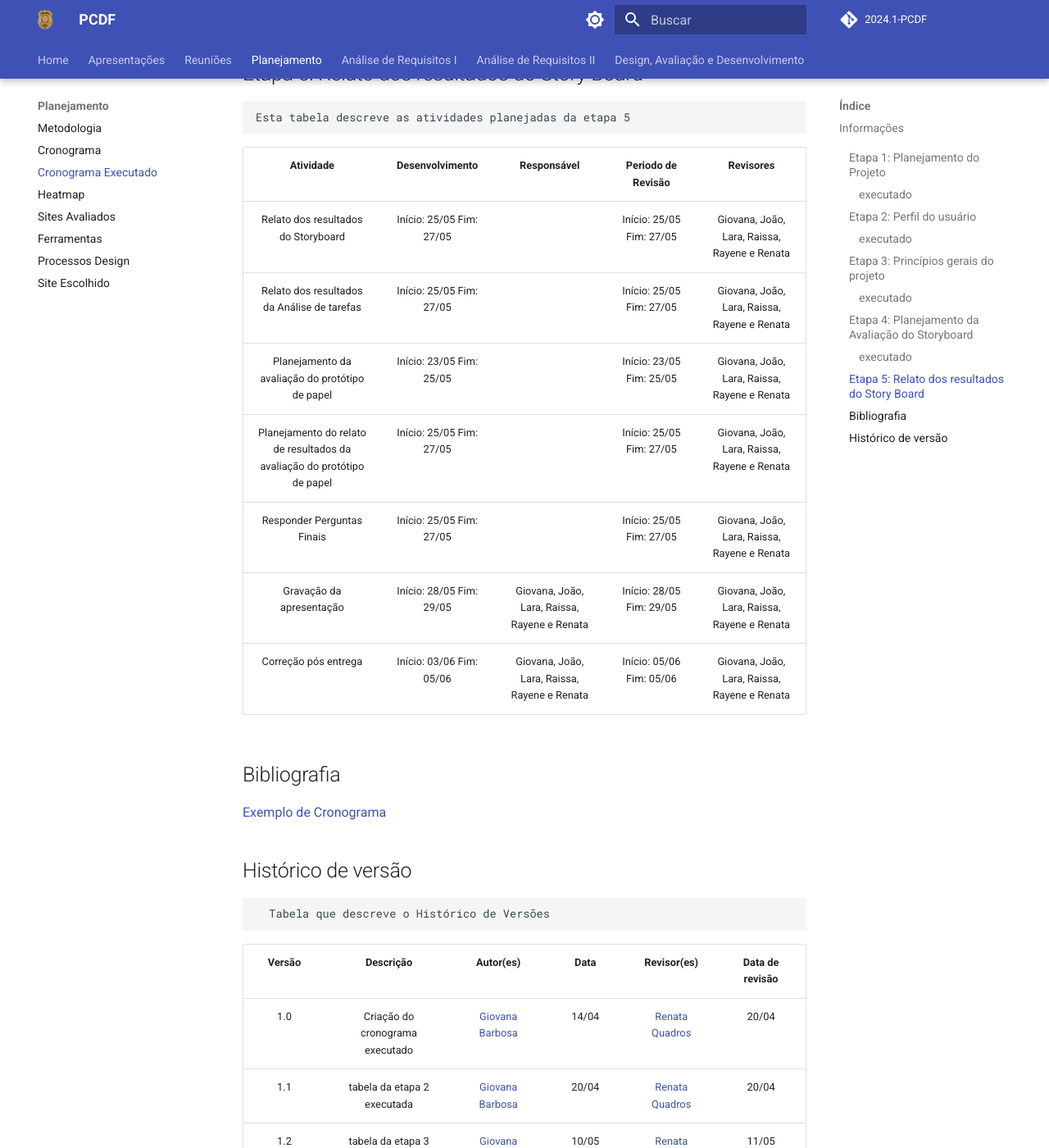
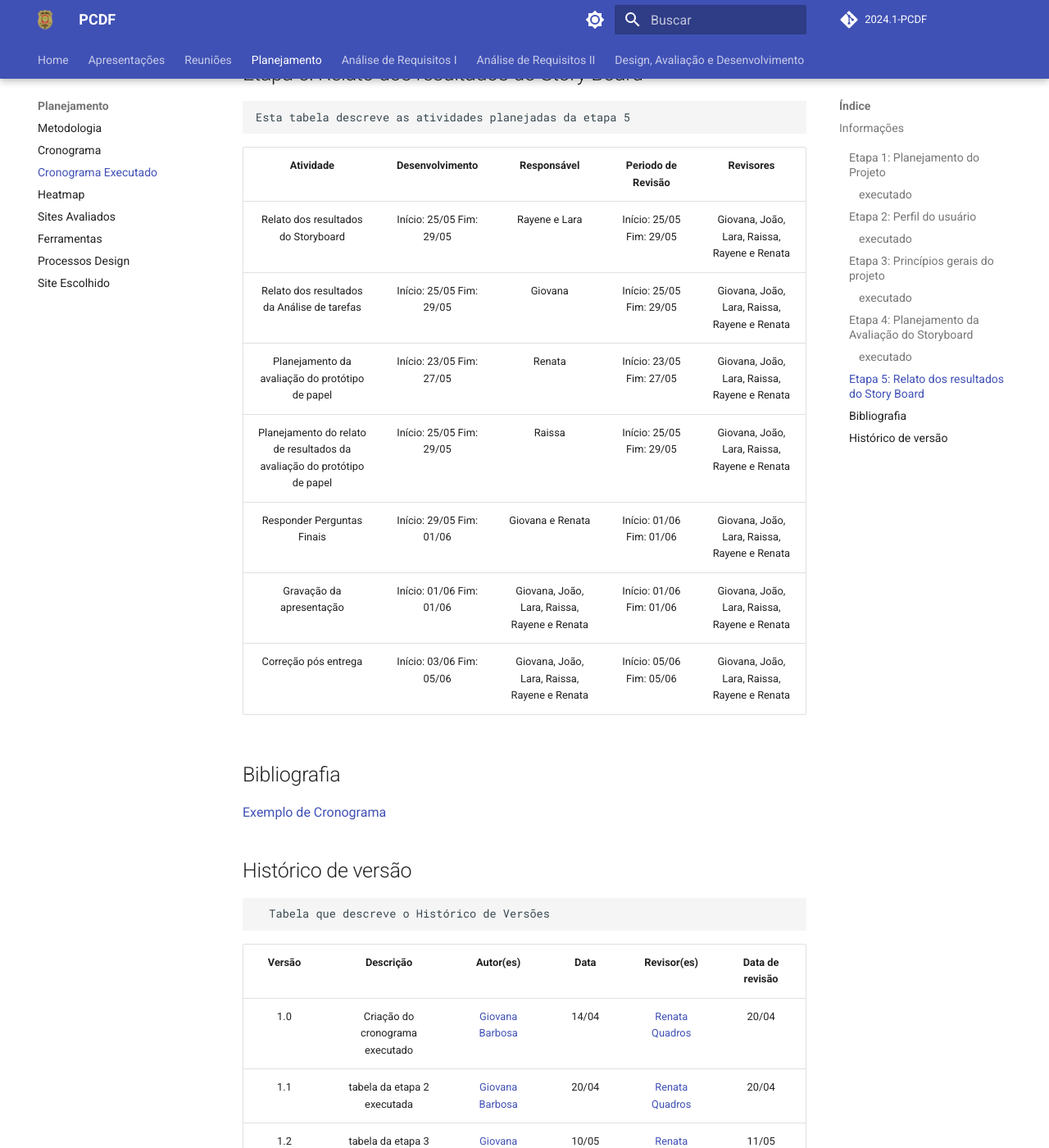
Before and after one commit to Interacao-Humano-Computador/2024.1-PCDF, an MkDocs documentation site: the page built from docs/planejamento/cronograma_executado.md, in a window 1280 px wide and 1400 px high, scrolled down 4223 px. Shown: the whole window at 82% size. Built offline with MkDocs 1.6.1 and Material for MkDocs 9.7.7, drawn with Linux system fonts in a browser that asks for light colours; comment, search, counter and statistics services are not loaded.

Commit message:
Correções etapa 5

```diff
--- a/docs/planejamento/cronograma_executado.md
+++ b/docs/planejamento/cronograma_executado.md
@@ -80,12 +80,12 @@ Este documento tem objetivo de apresentar o cronograma executado que o grupo ult
 
 | Atividade       | Desenvolvimento | Responsável                                 | Periodo de Revisão             | Revisores |
 | :--------: | :----: | :--------------------:                    | :---------------: |:---------------: |
-| Relato dos resultados do Storyboard    | Início: 25/05 Fim: 27/05 |      |  Início: 25/05 Fim: 27/05 |  Giovana, João, Lara, Raissa, Rayene e Renata           |
-| Relato dos resultados da Análise de tarefas                             |  Início: 25/05 Fim: 27/05 |  |  Início: 25/05 Fim: 27/05  |Giovana, João, Lara, Raissa, Rayene e Renata  |
-| Planejamento da avaliação do protótipo de papel                         | Início: 23/05 Fim: 25/05 |  |  Início: 23/05 Fim: 25/05  |Giovana, João, Lara, Raissa, Rayene e Renata   |
-| Planejamento do relato de resultados da avaliação do protótipo de papel | Início: 25/05 Fim: 27/05 |        | Início: 25/05 Fim: 27/05 | Giovana, João, Lara, Raissa, Rayene e Renata            |
-| Responder Perguntas Finais   |  Início: 25/05 Fim: 27/05 |              |  Início: 25/05 Fim: 27/05 | Giovana, João, Lara, Raissa, Rayene e Renata              |
-| Gravação da apresentação                                                | Início: 28/05 Fim: 29/05 | Giovana, João, Lara, Raissa, Rayene e Renata              | Início: 28/05 Fim: 29/05 | Giovana, João, Lara, Raissa, Rayene e Renata              |
+| Relato dos resultados do Storyboard    | Início: 25/05 Fim: 29/05 |    Rayene e Lara  |  Início: 25/05 Fim: 29/05 |  Giovana, João, Lara, Raissa, Rayene e Renata           |
+| Relato dos resultados da Análise de tarefas                             |  Início: 25/05 Fim: 29/05 |Giovana  |  Início: 25/05 Fim: 29/05  |Giovana, João, Lara, Raissa, Rayene e Renata  |
+| Planejamento da avaliação do protótipo de papel                         | Início: 23/05 Fim: 27/05 |Renata  |  Início: 23/05 Fim: 27/05  |Giovana, João, Lara, Raissa, Rayene e Renata   |
+| Planejamento do relato de resultados da avaliação do protótipo de papel | Início: 25/05 Fim: 29/05 |    Raissa    | Início: 25/05 Fim: 29/05 | Giovana, João, Lara, Raissa, Rayene e Renata            |
+| Responder Perguntas Finais   |  Início: 29/05 Fim: 01/06 |       Giovana  e Renata     |  Início: 01/06 Fim: 01/06 | Giovana, João, Lara, Raissa, Rayene e Renata              |
+| Gravação da apresentação                                                | Início: 01/06 Fim: 01/06 | Giovana, João, Lara, Raissa, Rayene e Renata              | Início: 01/06 Fim: 01/06 | Giovana, João, Lara, Raissa, Rayene e Renata              |
 |Correção pós entrega                                                 |Início: 03/06 Fim: 05/06  | Giovana, João, Lara, Raissa, Rayene e Renata              | Início: 05/06 Fim: 05/06 | Giovana, João, Lara, Raissa, Rayene e Renata              |
 
 
@@ -101,4 +101,4 @@ Este documento tem objetivo de apresentar o cronograma executado que o grupo ult
 | 1.1 | tabela da etapa 2 executada  | [Giovana Barbosa ](https://github.com/gio221) | 20/04 |[Renata Quadros](https://github.com/Renatinha28) | 20/04 |
 | 1.2 | tabela da etapa 3 executada  | [Giovana Barbosa ](https://github.com/gio221) | 10/05 | [Renata Quadros](https://github.com/Renatinha28)  |11/05|
 | 1.3 | tabela da etapa 4 executada  | [Giovana Barbosa ](https://github.com/gio221) | 16/05 | [Renata Quadros](https://github.com/Renatinha28)  |16/05|
-| 1.4 | tabela da etapa 5 executada  | [Giovana Barbosa ](https://github.com/gio221) | 27/05 |  ||
+| 1.4 | tabela da etapa 5 executada  | [Giovana Barbosa ](https://github.com/gio221) | 27/05 |  [Renata Quadros](https://github.com/Renatinha28)  |01/06|
--- a/mkdocs.yml
+++ b/mkdocs.yml
@@ -10,6 +10,7 @@ nav:
     - Apresentação 2: apresentacao/apresentacao02.md
     - Apresentação 3: apresentacao/apresentacao03.md
     - Apresentação 4: apresentacao/apresentacao04.md
+    - Apresentação 5: apresentacao/apresentacao04.md
   - Reuniões:
       - Reunião 1: reunioes/reuniao01.md
       - Reunião 2: reunioes/reuniao02.md
```
Also changed, not shown: docs/apresentacao/apresentacao05.md (added, +44 -0 lines), docs/planejamento/cronograma.md (+44 -37 lines), docs/reunioes/reuniao02.md (+1 -1 lines).
